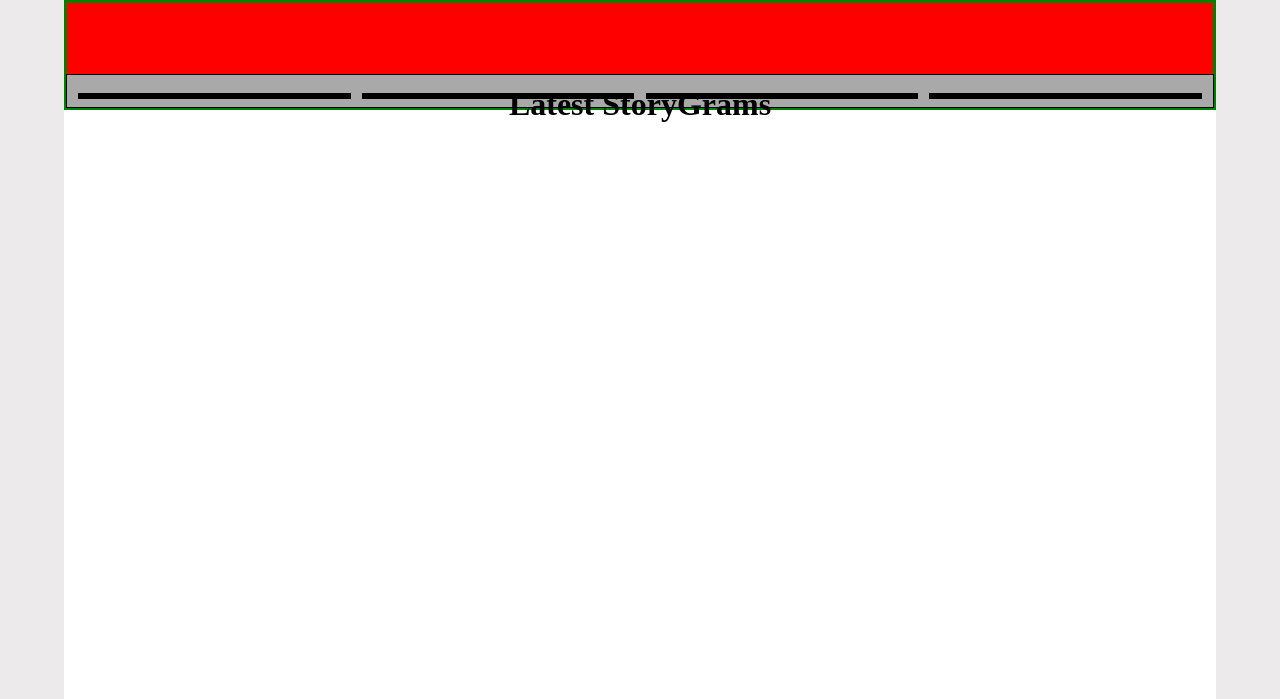
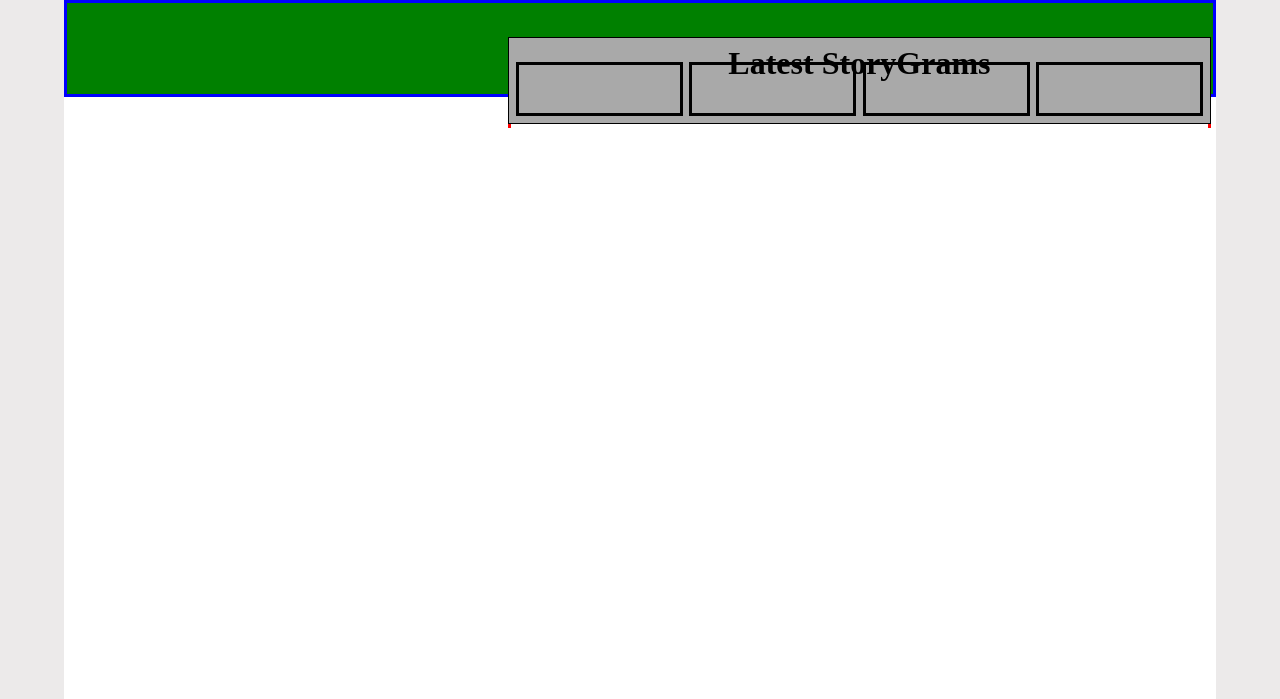
Before and after one commit to julienbonin/VRSTORYGRAM, a PHP site: page / in a window 1280 px wide. Shown: the part 100-799 px from the top of the page. Run offline with PHP 8.4, Linux system fonts and the light colour scheme; some libraries are stand-ins or nearby versions.

Commit message:
Index content div changes
Added grid-area for newest and latest content divs. Changed background and border style for index_content_div.

```diff
--- a/css/style.css
+++ b/css/style.css
@@ -160,18 +160,22 @@ footer {
   grid-template-rows: auto 35%;
   height: auto;
   background-color: green;
+  border-style: solid;
+  border-color: blue;
 }
 .featured_content {
   border-style: solid;
+  grid-area: featured_content;
   border-color: red;
   border-top: none;
   border-bottom: none;
-  background-color: red;
+  background-color: white;
   margin: .25%;
   height: 100%;
 }
 .newest_content {
   display: grid;
+  grid-area: newest_content;
   grid-template-rows: 20% auto;
   margin: 2px;
   border-style: solid;
```
